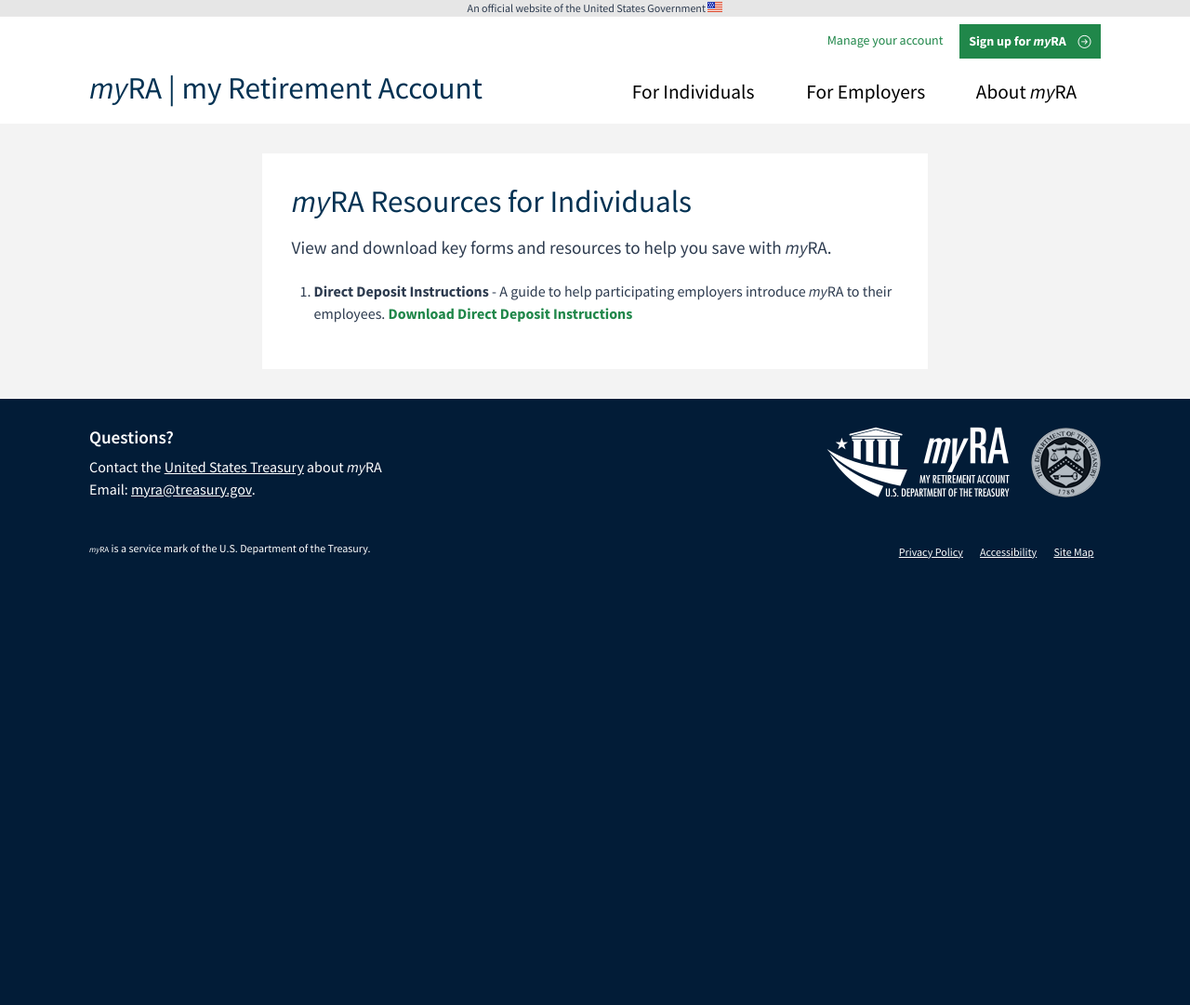
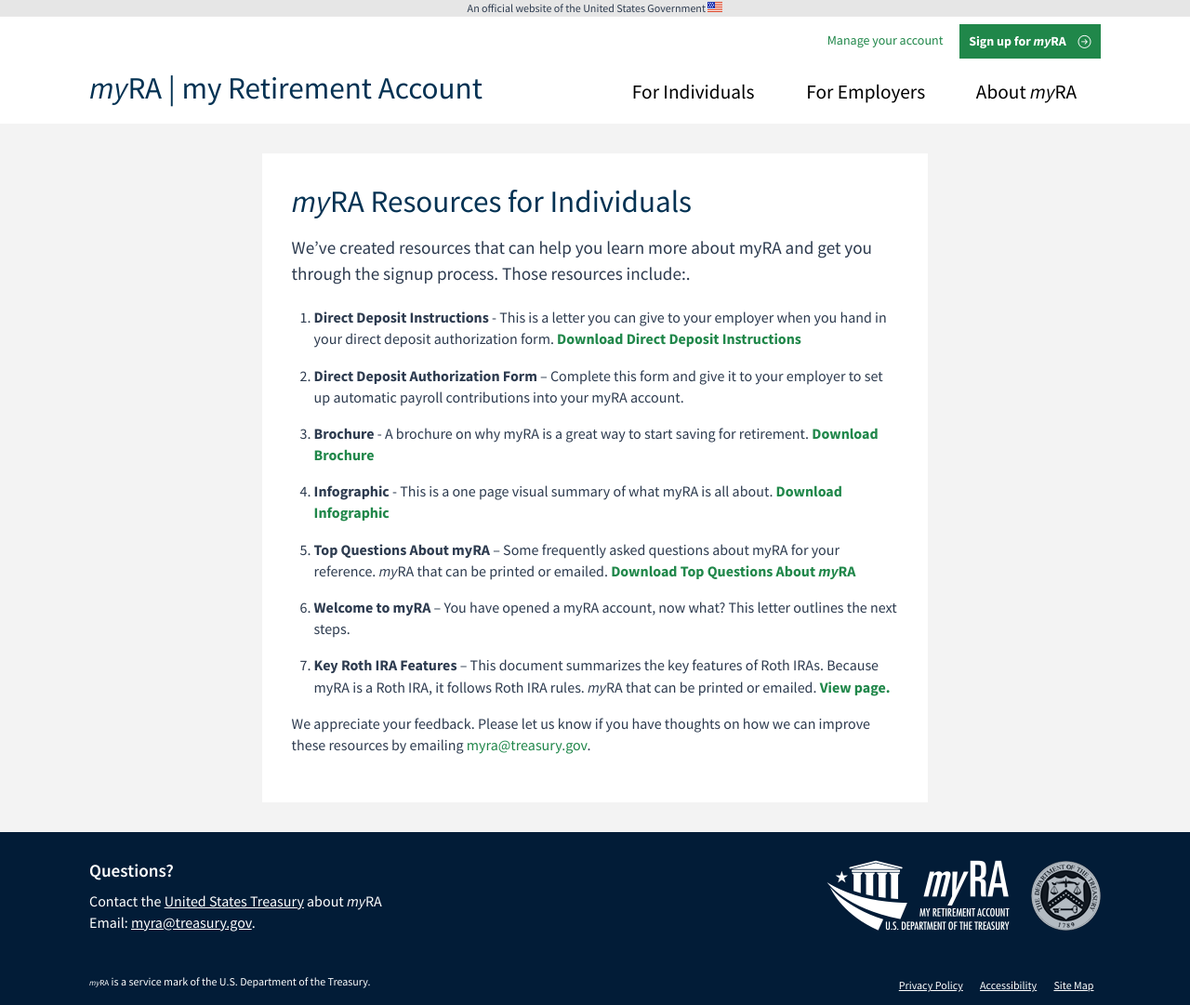
Before and after one commit to 18F/myra, a Jekyll site: the page built from individuals/resources.html, in a window 1280 px wide. Shown: the whole page at 93% size. Built offline with Jekyll 4.4.1, drawn with Linux system fonts in a browser that asks for light colours; before the commit the page ends 900 px from its top, so only the background shows below that.

Commit message:
Moving resources to higher level, add individuals

```diff
--- a/_includes/individual-steps.html
+++ b/_includes/individual-steps.html
@@ -26,7 +26,7 @@
           <h3 class="numbered-heading"><span class="numbered-heading-number">2.</span><span class="numbered-heading-title">Set up regular contributions from your paycheck</span></h3>
           <p>Give a direct deposit authorization form to your employer. You'll have the option to print one when you open your account, or use the one you receive in the mail with your welcome package. If you want to contribute from multiple jobs, give each employer a form.</p>
           <p>If your employer does not currently participate in the <span class="myra">myRA</span> program, but does offer direct deposit, we have a letter that explains what they need to do to get your direct deposit set up.</p>
-          <p><a href="{{ site.baseurl }}/individuals/resources/myRA_Employer_Direct_Deposit_Instructions.pdf" title="Download PDF">Download direct deposit instructions</a> | <a href="#" title="Download PDF">Download direct deposit form</a></p>
+          <p><a href="{{ site.baseurl }}/resources/myRA_Employer_Direct_Deposit_Instructions.pdf" title="Download PDF">Download direct deposit instructions</a> | <a href="#" title="Download PDF">Download direct deposit form</a></p>
         </div>
         <div class="step-image">
         </div>
--- /dev/null
+++ b/individuals/resources.html
@@ -0,0 +1,19 @@
+---
+layout: default
+bodyclass: default
+title: Resources for Individuals
+---
+<h1><span class="myra">myRA</span> Resources for Individuals</h1>
+<p class="lead-text">We’ve created resources that can help you learn more about myRA and get you through the signup process.  Those resources include:.</p>
+
+<ol class="resource-list">
+  <li><strong>Direct Deposit Instructions</strong> - This is a letter you can give to your employer when you hand in your direct deposit authorization form. <a href="{{ site.baseurl }}/resources/myRA_Employer_Direct_Deposit_Instructions.pdf" title="Download PDF">Download Direct Deposit Instructions</a></li>
+  <li><strong>Direct Deposit Authorization Form</strong> – Complete this form and give it to your employer to set up automatic payroll contributions into your myRA account.</li>
+  <li><strong>Brochure</strong> - A brochure on why myRA is a great way to start saving for retirement. <a href="{{ site.baseurl }}/resources/myRA_Brochure.pdf" title="Download PDF" target="_blank">Download Brochure</a></li>
+  <li><strong>Infographic</strong> - This is a one page visual summary of what myRA is all about. <a href="{{ site.baseurl }}/resources/myRA_Infographic.pdf" title="Download PDF" target="_blank">Download Infographic</a></li>
+  <li><strong>Top Questions About myRA</strong> – Some frequently asked questions about myRA for your reference. <span class="myra">myRA</span> that can be printed or emailed. <a href="{{ site.baseurl }}/resources/myRA_Q-and-A.pdf" title="Download PDF" target="_blank">Download Top Questions About <span class="myra">myRA</span></a></li>
+  <li><strong>Welcome to myRA</strong> – You have opened a myRA account, now what? This letter outlines the next steps.</li>
+  <li><strong>Key Roth IRA Features</strong> – This document summarizes the key features of Roth IRAs. Because myRA is a Roth IRA, it follows Roth IRA rules. <span class="myra">myRA</span> that can be printed or emailed. <a href="{{ site.baseurl }}/roth-ira">View page.</a></li>
+</ol>
+
+<p>We appreciate your feedback. Please let us know if you have thoughts on how we can improve these resources by emailing <a href="mailto:myra@treasury.gov">myra@treasury.gov</a>.</p>
--- a/individuals/resources/index.html
+++ /dev/null
@@ -1,11 +0,0 @@
----
-layout: default
-bodyclass: default
-title: Resources for Individuals
----
-<h1><span class="myra">myRA</span> Resources for Individuals</h1>
-<p class="lead-text">View and download key forms and resources to help you save with <span class="myra">myRA</span>.</p>
-
-<ol class="resource-list">
-  <li><strong>Direct Deposit Instructions</strong> - A guide to help participating employers introduce <span class="myra">myRA</span> to their employees. <a href="{{ site.baseurl }}/individuals/resources/myRA_Employer_Direct_Deposit_Instructions.pdf" title="Download PDF">Download Direct Deposit Instructions</a></li>
-</ol>
--- a/individuals/signup-details.html
+++ b/individuals/signup-details.html
@@ -30,7 +30,7 @@
   </div>
   <div id="unsure" class="eligibility-chunk">
     <h4>Not sure if your employer will work?</h4>
-    <p>If you're not sure if your employer can deposit a portion of your paycheck, just ask whoever handles payroll at your work. If you're not sure what to ask for, just give them <a href="{{ site.baseurl }}/individuals/resources/myRA_Employer_Direct_Deposit_Instructions.pdf" title="Download PDF">this letter</a>.</p>
+    <p>If you're not sure if your employer can deposit a portion of your paycheck, just ask whoever handles payroll at your work. If you're not sure what to ask for, just give them <a href="{{ site.baseurl }}/resources/myRA_Employer_Direct_Deposit_Instructions.pdf" title="Download PDF">this letter</a>.</p>
     <p>And if you have any other questions, you can email us at <a href="mailto:myra@treasury.gov">myra@treasury.gov</a></p>
   </div>
   <div id="eligibility-success" class="eligibility-chunk">
```
Also changed, not shown: employers/resources.html (added, +28 -0 lines), employers/resources/index.html (deleted, +0 -28 lines), resources/myRA_Web_Banner.jpg (renamed from employers/resources/myRA_Web_Banner.jpg), 24 other files.
